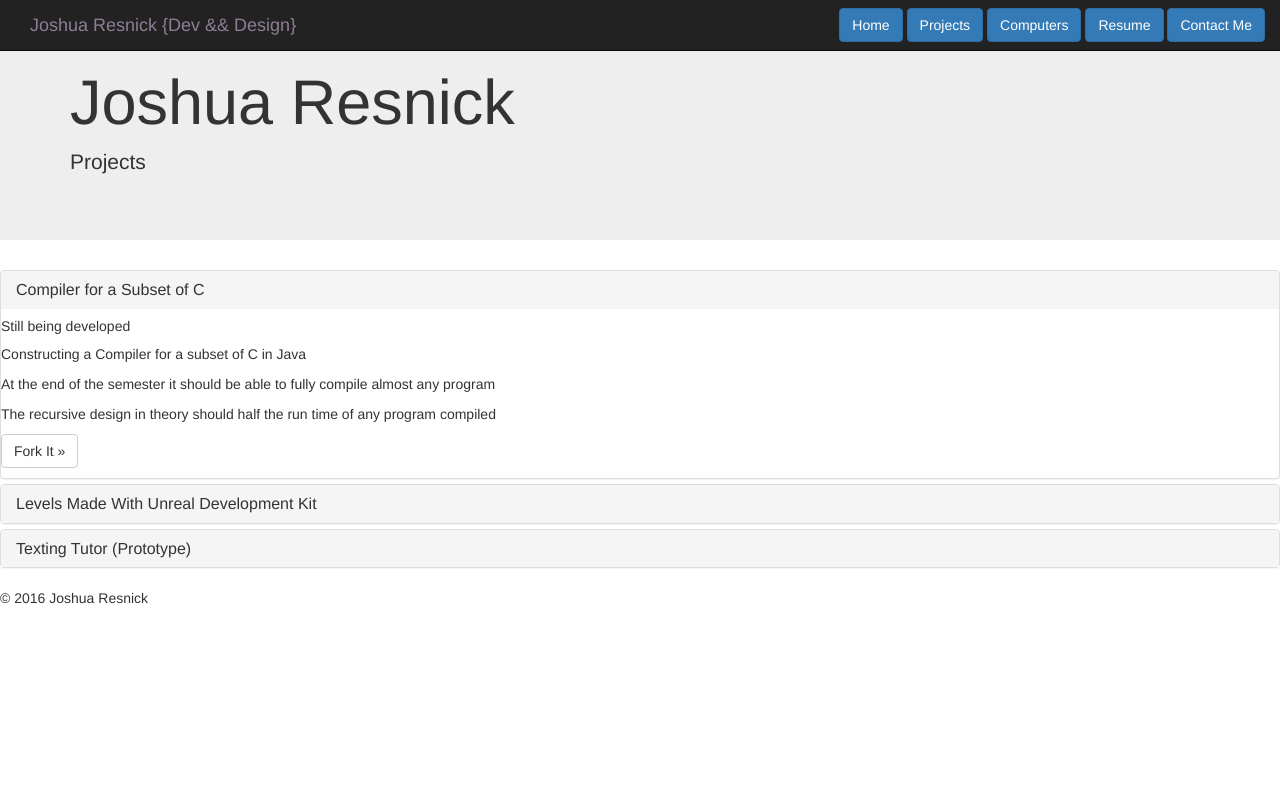
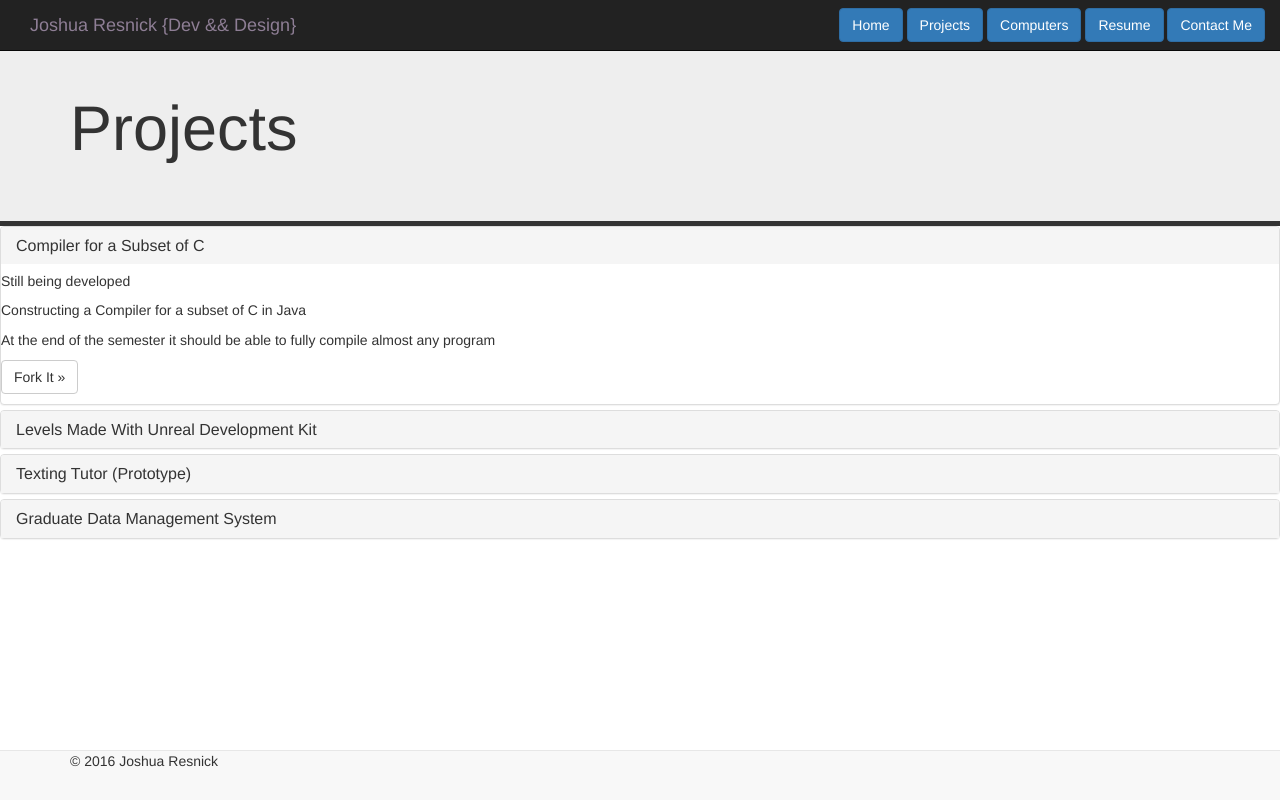
Before and after one commit to Afro523/Afro523.github.io, a PHP site: page /projects.html in a window 1280 px wide. Run offline with PHP 8.4, Linux system fonts and the light colour scheme; some libraries are stand-ins or nearby versions.

Commit message:
some work

```diff
--- a/index.html
+++ b/index.html
@@ -2,13 +2,14 @@
 <html>
   <head>
       <title>Afro523.github.io</title>
-      <link rel="stylesheet" type="text/css" href="myCustomStyles.css">
       <!--For local dev -->
       <link rel="stylesheet" type="text/css" href="bootstrap-3.3.6-dist/css/bootstrap.min.css">
       <link rel="stylesheet" type="text/css" href="">
 
       <!--End of Local imports    -->
       <link rel="stylesheet" href="https://maxcdn.bootstrapcdn.com/bootstrap/3.3.6/css/bootstrap.min.css" integrity="sha384-1q8mTJOASx8j1Au+a5WDVnPi2lkFfwwEAa8hDDdjZlpLegxhjVME1fgjWPGmkzs7" crossorigin="anonymous">
+
+      <link rel="stylesheet" type="text/css" href="myCustomStyles.css">
       <meta name="viewport" content="width=device-width, initial-scale=1">
   </head>
   <body>
--- a/myCustomStyles.css
+++ b/myCustomStyles.css
@@ -1,3 +1,11 @@
+body { padding-bottom: 2%;
+		padding-top: 2%; }
+
+.jumbotron{
+	margin-bottom: 0;
+	border-bottom: solid 5px #333;
+}
+
 #previewSlide{
     width: 50%;
     height: 50%;
--- a/projects.html
+++ b/projects.html
@@ -2,8 +2,9 @@
 <html>
     <head>
         <title>Projects </title>
+
+        <link rel="stylesheet" href="https://maxcdn.bootstrapcdn.com/bootstrap/3.3.6/css/bootstrap.min.css" integrity="sha384-1q8mTJOASx8j1Au+a5WDVnPi2lkFfwwEAa8hDDdjZlpLegxhjVME1fgjWPGmkzs7" crossorigin="anonymous">
         <link rel="stylesheet" type="text/css" href="myCustomStyles.css">
-        <link rel="stylesheet" href="https://maxcdn.bootstrapcdn.com/bootstrap/3.3.6/css/bootstrap.min.css" integrity="sha384-1q8mTJOASx8j1Au+a5WDVnPi2lkFfwwEAa8hDDdjZlpLegxhjVME1fgjWPGmkzs7" crossorigin="anonymous">
     </head>
     <meta name="viewport" content="width=device-width, initial-scale=1">
     <body>
@@ -33,8 +34,7 @@
 
     <div class="jumbotron">
       <div class="container">
-        <h1>Joshua Resnick</h1>
-        <p>Projects</p>
+        <h1>Projects</h1>
           <!-- Modal -->
             <div class="modal fade" id="contactModal" role="dialog">
               <div class="modal-dialog">
@@ -77,7 +77,6 @@
             </div>
           </div>
       </div>
-    </div>
       <!-- Content of page -->
       <div class="panel-group" id="accordion">
         <div class="panel panel-default">
@@ -91,7 +90,6 @@
 
               <p>Constructing a Compiler for a subset of C in Java</p>
               <p>At the end of the semester it should be able to fully compile almost any program</p>
-              <p>The recursive design in theory should half the run time of any program compiled</p>
 
           <p><a type="link" class="btn btn-default" href="https://github.com/Afro523/Compiler-Construction" role="button">Fork It &raquo;</a></p>
             </div>
@@ -118,17 +116,36 @@
                 <div class="panel-body">
                     <p>Developed using the Ionic Framwork</p>
                     <p>Built using Angular JS, SCSS, and HTML (all parts of the Ionic Framework)</p>
-                    <p>Inspired by many years of using Mavis Beacon</p>
+                    <p>Inspired by many years of using Mavis Beacon in middle school</p>
                     <p><a type="link" class="btn btn-default" href="#" role="button">Email Me &raquo;</a></p>
+                </div>
+            </div>
+        </div>
+        <div class="panel panel-default">
+            <div class="panel-heading">
+                <h4 class="panel-title">
+                    <a data-toggle="collapse" data-parent="#accordion" href="#collapseFour">Graduate Data Management System</a>
+                </h4>
+            </div>
+            <div id="collapseFour" class="panel-collapse collapse">
+                <div class="panel-body">
+                  <p>Broswer based intranet application</p>
+                  <p>A simple system meant to be used by school's career services departments / whoever handles the graduating student's data</p>
+                  <p><a type="link" class="btn btn-default" href="#" role="button">Email Me &raquo;</a></p>
                 </div>
             </div>
         </div>
        </div>
 
       <footer>
-        <p>&copy; 2016 Joshua Resnick</p>
+        <p></p>
       </footer>
     </div> <!-- /container -->
+    <nav class="navbar navbar-default navbar-fixed-bottom">
+  <div class="container">
+    &copy; 2016 Joshua Resnick
+  </div>
+</nav>
    <!-- Bootstrap core JavaScript ================================================== -->
     <script src="https://ajax.googleapis.com/ajax/libs/jquery/1.11.3/jquery.min.js"></script>
     <script>window.jQuery || document.write('<script src="../../assets/js/vendor/jquery.min.js"><\/script>')</script>
```
